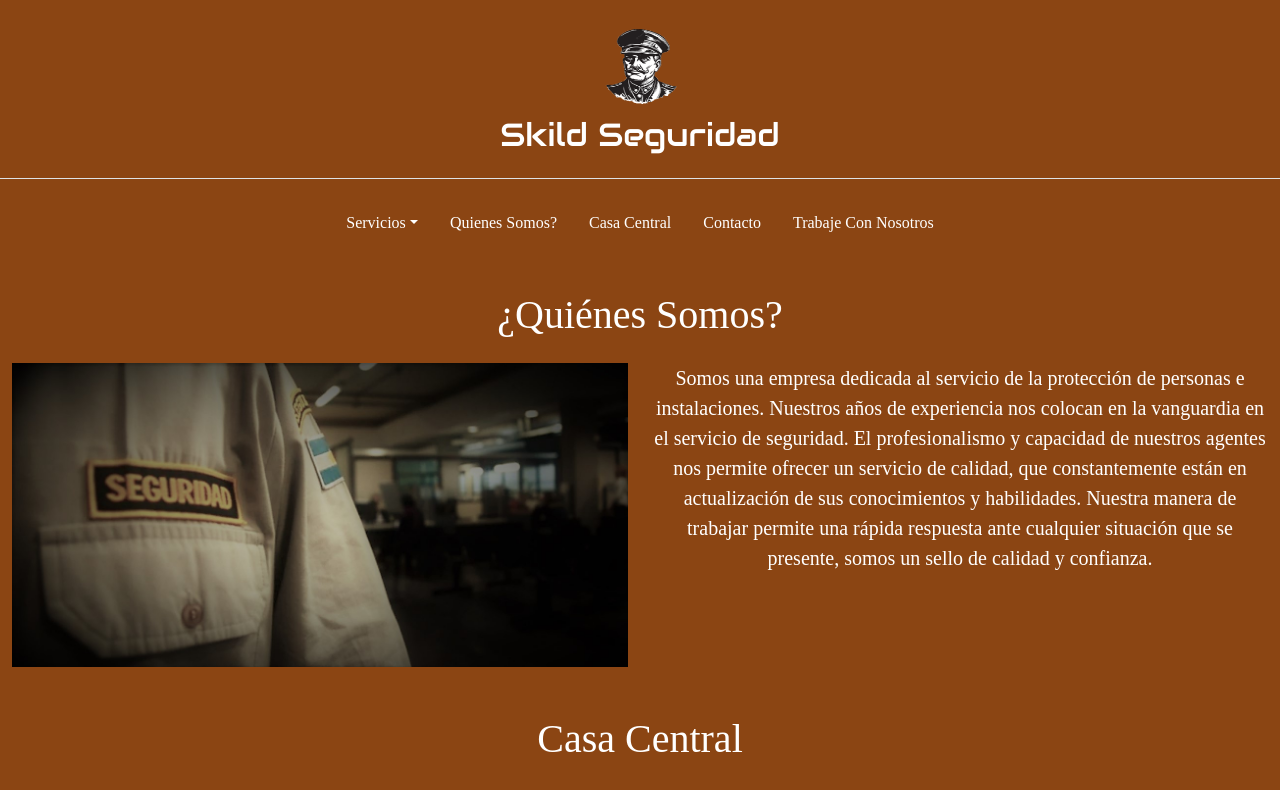
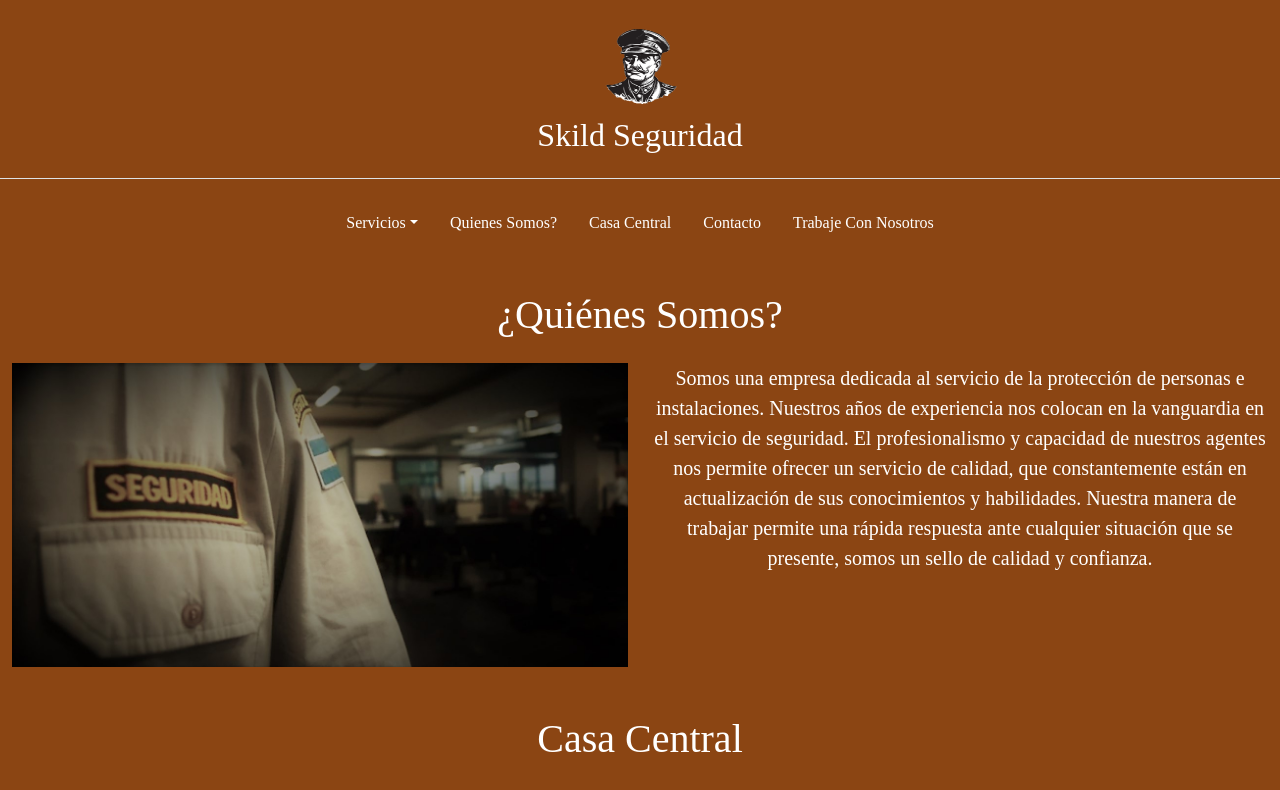
Before and after one commit to Dr-malito22/segurid, a plain HTML site: page Seguridadv1.2/index.html in a window 1280 px wide. Shown: the top 790 px of the page. Drawn offline with nearby package versions, Linux system fonts and the light colour scheme.

Commit message:
estilos.css

```diff
--- a/Seguridadv1.2/css/estilos.css
+++ b/Seguridadv1.2/css/estilos.css
@@ -2,7 +2,7 @@
     background-color: #8b4513;
 }
 .t-c {
-    font-family: 'Audiowide';
+    font-family: 'Audiowide-Regular';
 }
 .text-white {
     color: white;
```
